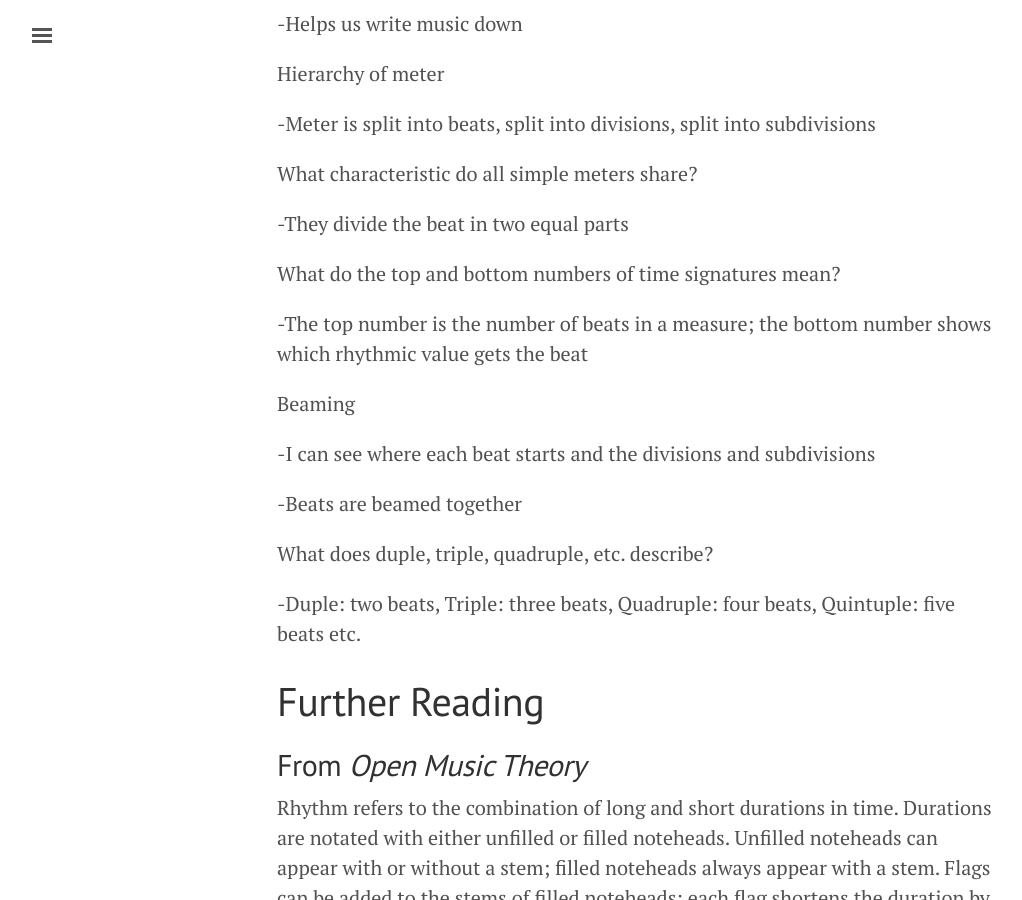
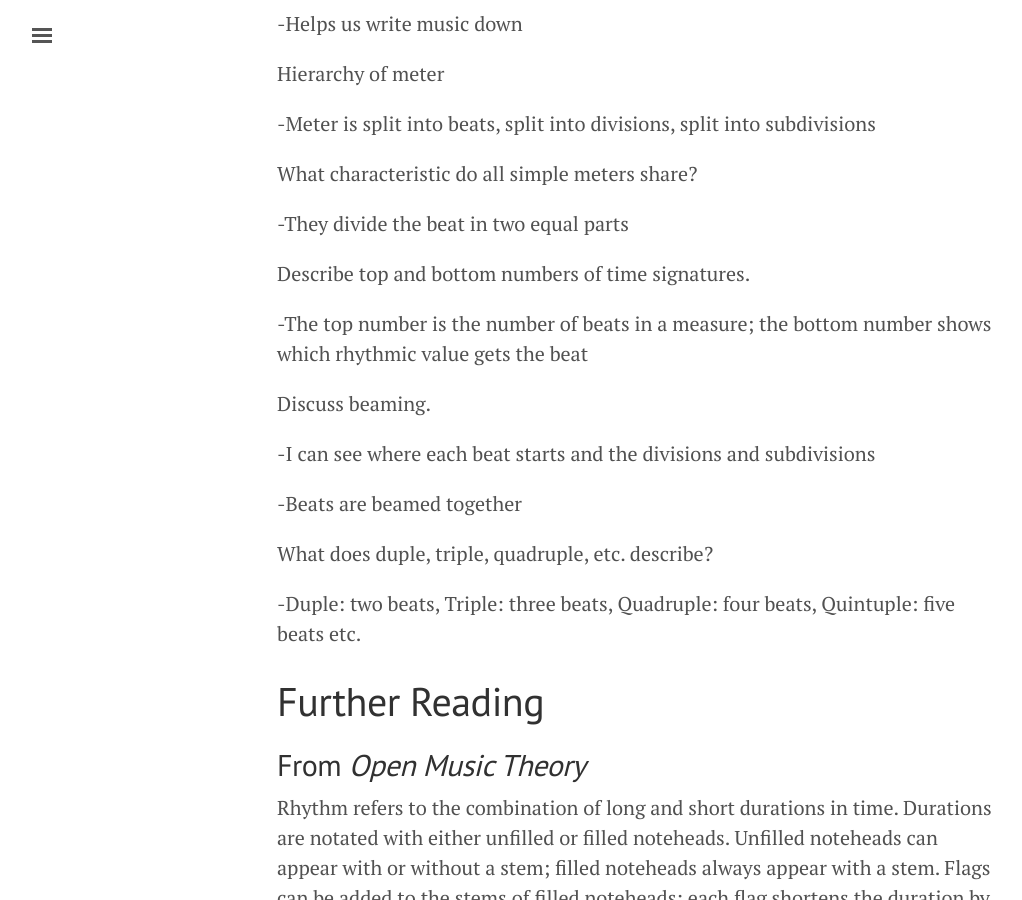
Before and after one commit to intmus/inttheory19-20, a Jekyll site: the page built from _04-intro-rhythm/a2-simplemeter.md, in a window 1280 px wide and 900 px high, scrolled down 531 px. Shown: the whole window, without its empty margins (3-1025 px from the left). Built offline with Jekyll 4.4.1, drawn with Linux system fonts in a browser that asks for light colours.

Commit message:
Update a2-simplemeter.md

```diff
--- a/_04-intro-rhythm/a2-simplemeter.md
+++ b/_04-intro-rhythm/a2-simplemeter.md
@@ -25,11 +25,11 @@ What characteristic do all simple meters share?
 
 -They divide the beat in two equal parts
 
-What do the top and bottom numbers of time signatures mean?
+Describe top and bottom numbers of time signatures.
 
 -The top number is the number of beats in a measure; the bottom number shows which rhythmic value gets the beat
 
-Beaming
+Discuss beaming.
 
 -I can see where each beat starts and the divisions and subdivisions
 
```
